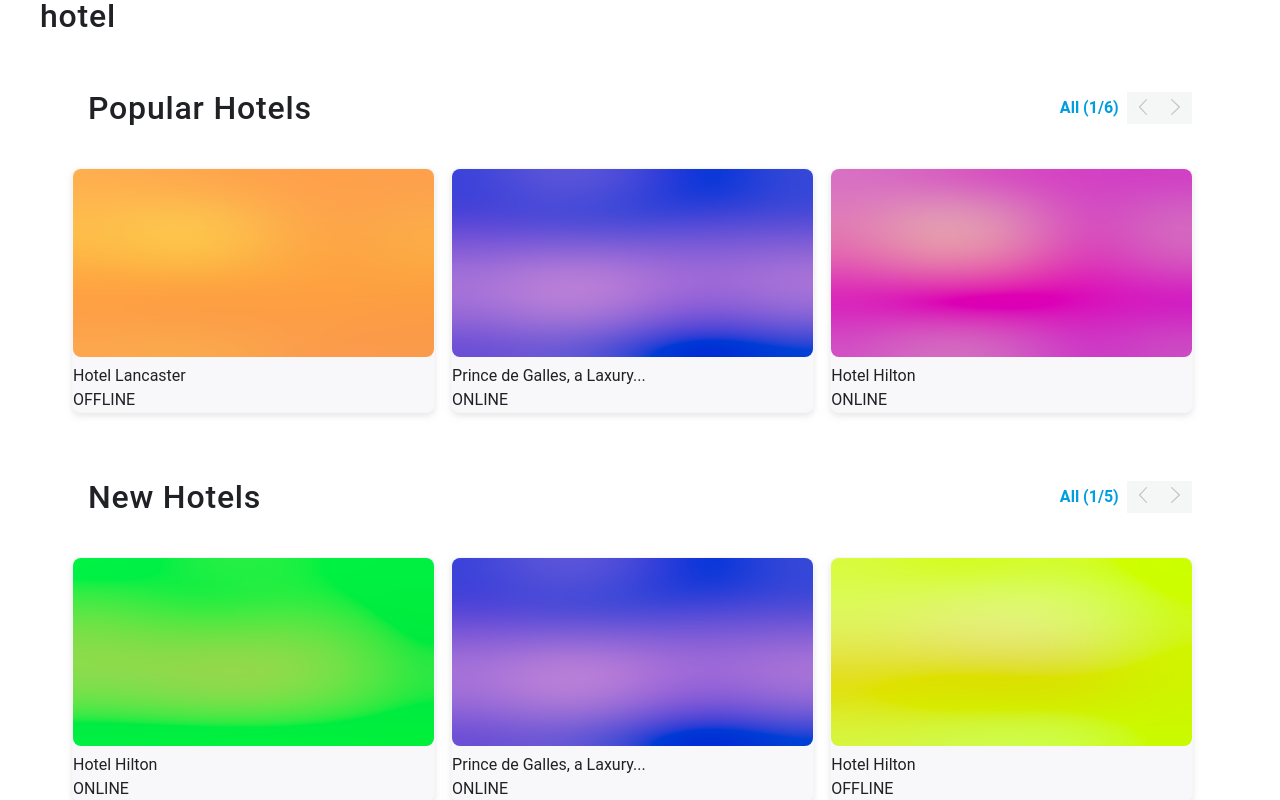
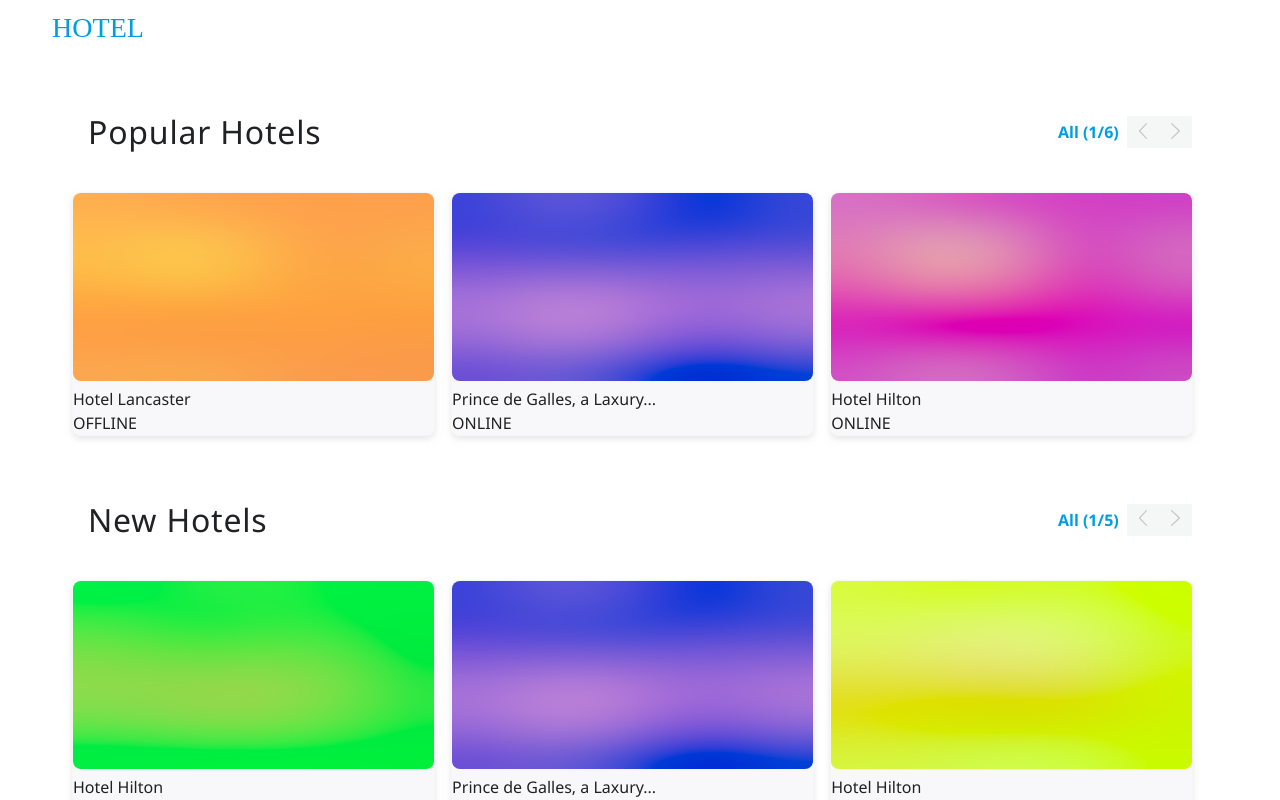
Before and after one commit to sunjus/hotel, a React (Create React App) app: page / in a window 1280 px wide. Shown: the top 800 px of the page. Built offline with nearby package versions, Linux system fonts and the light colour scheme.

Commit message:
Added nav icon

```diff
--- a/src/App.tsx
+++ b/src/App.tsx
@@ -2,11 +2,12 @@
 import './App.scss';
 
 import DiscoveryPage from './page/DiscoveryPage';
+import NavigationIcon from './components/Navigation/NavigationIcon';
 
 function App() {
   return (
     <div className="App">
-      <h1>hotel</h1>
+      <NavigationIcon />
       <DiscoveryPage />
     </div>
   );
--- a/src/assets/scss/_animations.scss
+++ /dev/null
@@ -1,9 +0,0 @@
-@keyframes fadeIn {
-  from {
-    opacity: 0;
-  }
-
-  to {
-    opacity: 1;
-  }
-}
--- a/src/assets/scss/_elements.scss
+++ b/src/assets/scss/_elements.scss
@@ -1,5 +1,4 @@
 @import "./variables";
-@import "./animations";
 @import "./typography";
 
 * {
@@ -13,7 +12,7 @@
 }
 
 body {
-  font-family: "Roboto", sans-serif, -apple-system, BlinkMacSystemFont,
+  font-family: "Segoe UI", sans-serif, -apple-system, BlinkMacSystemFont,
     "Segoe UI", "Roboto", "Oxygen", "Ubuntu", "Cantarell", "Fira Sans",
     "Droid Sans", "Helvetica Neue", sans-serif;
   color: $color-text;
@@ -25,5 +24,5 @@
   min-width: 100vw;
   -webkit-font-smoothing: antialiased;
   -moz-osx-font-smoothing: grayscale;
-  animation: fadeIn 0.3s ease-in-out;
+  //animation: fadeIn 0.3s ease-in-out;
 }
--- a/src/components/HotelCategoryList/HotelCategoryList.module.scss
+++ b/src/components/HotelCategoryList/HotelCategoryList.module.scss
@@ -1,6 +1,5 @@
 @import "../../assets/scss/variables";
 @import "../../assets/scss/breakpoints";
-@import "../../assets/scss/animations";
 
 .HotelCategoryListContainer {
   margin: $space-5 0;
@@ -70,17 +69,5 @@
     @include sm {
       margin: $space-0;
     }
-
-    canvas {
-      transition: animation 0.35s ease-in-out;
-    }
   }
 }
-
-.AnimatedHotelCategoryList {
-  @extend .HotelCategoryList;
-
-  canvas {
-    animation: scaleAnimation 0.35s ease-in-out;
-  }
-}
--- a/src/components/HotelCategoryList/HotelCategoryList.tsx
+++ b/src/components/HotelCategoryList/HotelCategoryList.tsx
@@ -21,6 +21,7 @@
 export default function HotelCategoryList({title, hotelArray}: Props): ReactElement {
 
     const [current, setCurrent] = useState(0);
+
     const arrayLength = hotelArray.length;
     let maxElements = 3;
 
@@ -33,6 +34,8 @@
     const moveCarouselBackward = () => {
         setCurrent(current === 0 ? arrayLength-1 : current-1)
     };
+
+
 
     return (
         <div className={Styles.HotelCategoryListContainer}>
--- /dev/null
+++ b/src/components/Navigation/NavigationIcon.module.scss
@@ -0,0 +1,10 @@
+@import "../../assets/scss/variables";
+
+.NavigationIcon {
+  padding: $space-1;
+  width: fit-content;
+  color: $color-blue;
+  font-weight: 900;
+  font-size: $font-lg;
+  font-family: "Times New Roman", serif;
+}
--- /dev/null
+++ b/src/components/Navigation/NavigationIcon.tsx
@@ -0,0 +1,11 @@
+import React, { ReactElement } from "react";
+
+import Styles from "./NavigationIcon.module.scss";
+
+export default function NavigationIcon(): ReactElement {
+  return (
+    <div className={Styles.NavigationIcon}>
+      <h3>HOTEL</h3>
+    </div>
+  );
+}
--- /dev/null
+++ b/src/components/Navigation/index.ts
@@ -0,0 +1 @@
+export { default } from './NavigationIcon';
```
Also changed, not shown: src/page/DiscoveryPage.tsx (indentation only).
